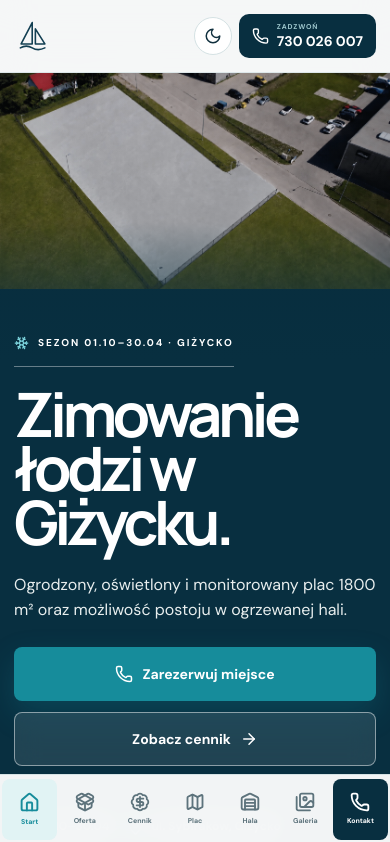
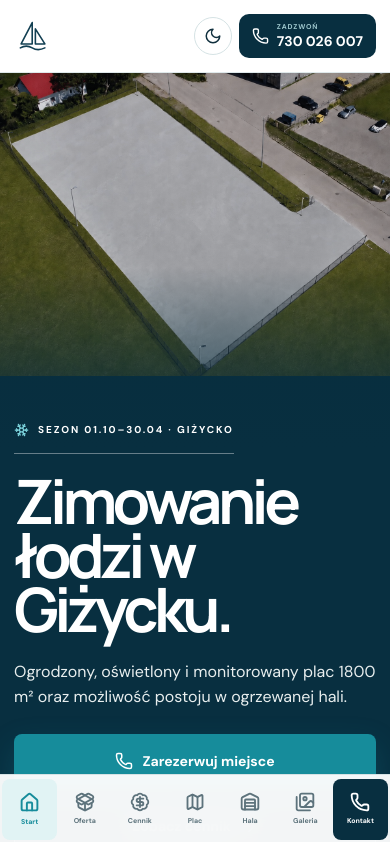
Before and after one commit to bohunek5/zimowanie, a React (Vite) app: page / in a window 390 px wide. Shown: the top 842 px of the page. Built offline with nearby package versions, Linux system fonts and the light colour scheme.

Commit message:
Use focused mobile crop for yard hero

```diff
--- a/src/site.css
+++ b/src/site.css
@@ -341,20 +341,14 @@
 
 /* Final composition pass: complete hero image, stronger benefits, tighter rhythm */
 .home-hero{
-  height:clamp(730px,55.62vw,860px);
-  min-height:0;
+  width:100%;
+  height:auto;
+  min-height:680px;
+  aspect-ratio:1681/935;
+  margin-top:88px;
 }
 .home-hero>.photo-layer{
   background-size:cover;
-  background-position:center;
-  background-repeat:no-repeat;
-}
-.home-hero>.photo-layer:after{
-  content:'';
-  position:absolute;
-  inset:0;
-  background-image:inherit;
-  background-size:contain;
   background-position:center;
   background-repeat:no-repeat;
 }
@@ -389,7 +383,7 @@
 .primary-cta{padding:64px 0}
 
 @media(max-width:950px){
-  .home-hero{height:800px}
+  .home-hero{height:800px;aspect-ratio:auto;margin-top:82px}
   .trust-strip__grid{grid-template-columns:1fr 1fr}
 }
 
@@ -397,24 +391,25 @@
   .home-hero{
     height:auto;
     min-height:0;
+    aspect-ratio:auto;
+    margin-top:0;
     display:block;
-    padding-top:72px;
+    padding-top:0;
     background:var(--navy-2);
   }
   .home-hero>.photo-layer{
-    inset:72px 0 auto;
-    height:calc(100vw * .55622);
+    inset:0 0 auto;
+    height:clamp(285px,78vw,340px);
     background-size:cover;
-    background-position:center;
+    background-position:14% center;
   }
-  .home-hero>.photo-layer:after{background-size:contain}
   .home-hero__overlay{
-    inset:72px 0 auto;
-    height:calc(100vw * .55622 + 72px);
+    inset:0 0 auto;
+    height:calc(clamp(285px,78vw,340px) + 72px);
     background:linear-gradient(0deg,var(--navy-2) 0%,rgba(7,29,39,.12) 48%,rgba(7,29,39,.06) 100%);
   }
   .home-hero__content{
-    padding-top:calc(100vw * .55622 + 42px);
+    padding-top:calc(clamp(285px,78vw,340px) + 42px);
     padding-bottom:56px;
   }
   .home-hero__content h1{font-size:clamp(3.35rem,15.7vw,4.7rem)}
```
